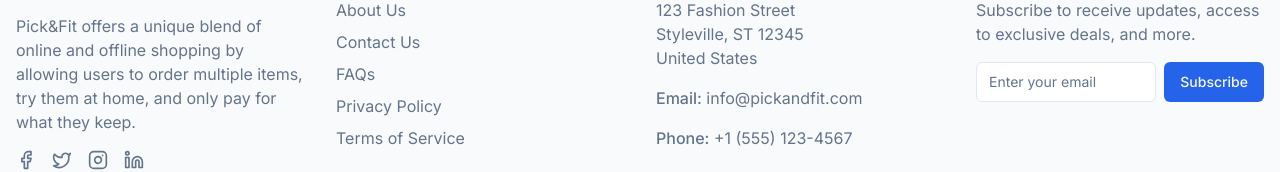
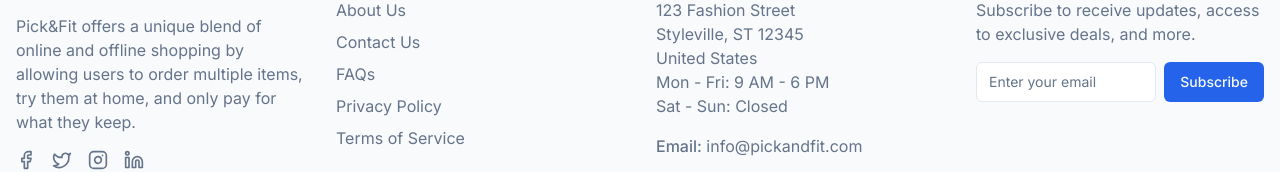
Before and after one commit to Lokhith/Pick-and-Fit, a Next.js app: page / in a window 1280 px wide. Shown: the part 4609-4781 px from the top of the page. Built offline with nearby package versions, Linux system fonts and the light colour scheme.

Commit message:
second test

```diff
--- a/components/footer.tsx
+++ b/components/footer.tsx
@@ -70,6 +70,8 @@ export default function Footer() {
               <p>123 Fashion Street</p>
               <p>Styleville, ST 12345</p>
               <p>United States</p>
+              <p>Mon - Fri: 9 AM - 6 PM</p>
+              <p>Sat - Sun: Closed</p>
             </address>
             <p className="text-muted-foreground">
               <span className="font-medium">Email:</span> info@pickandfit.com
```
